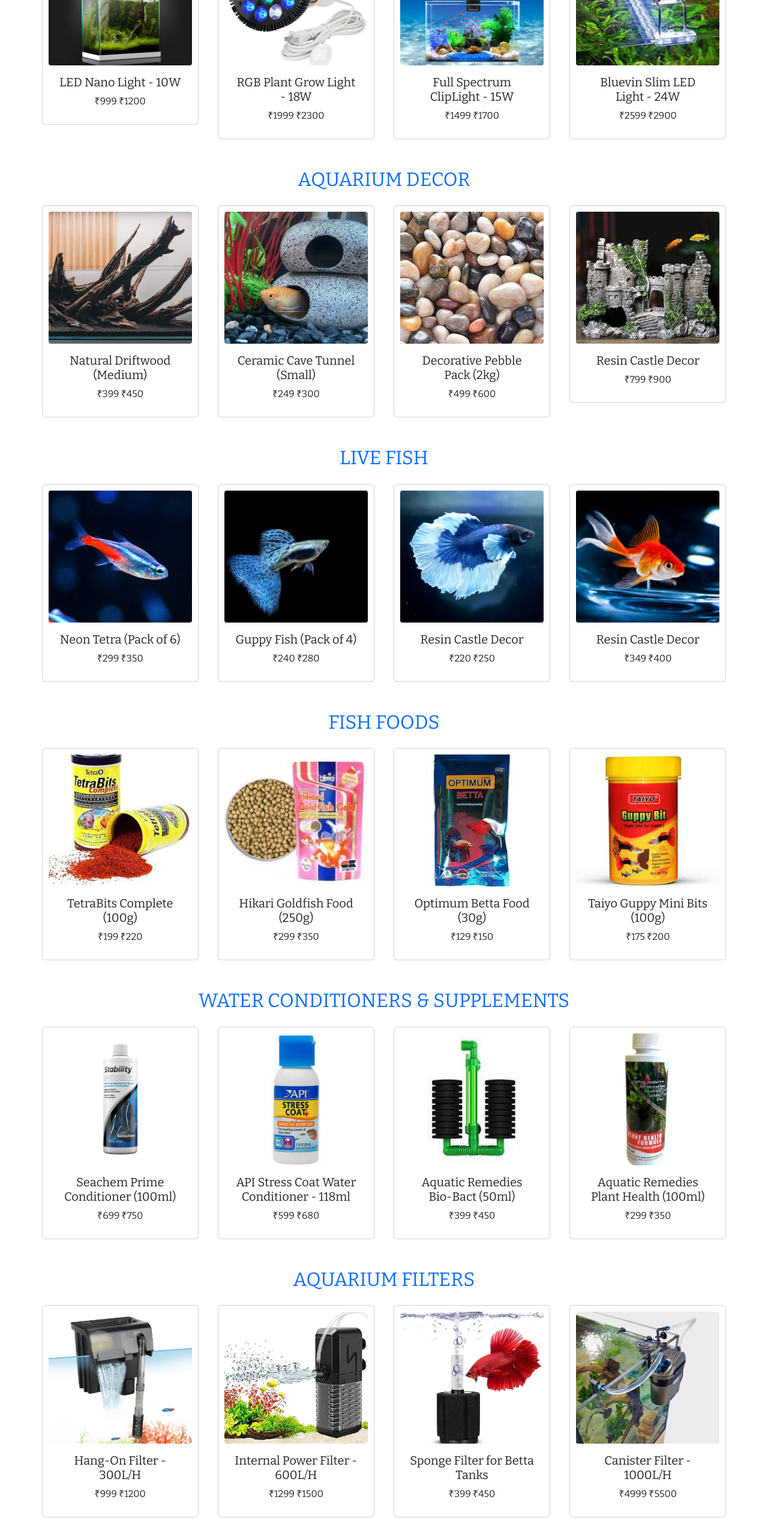
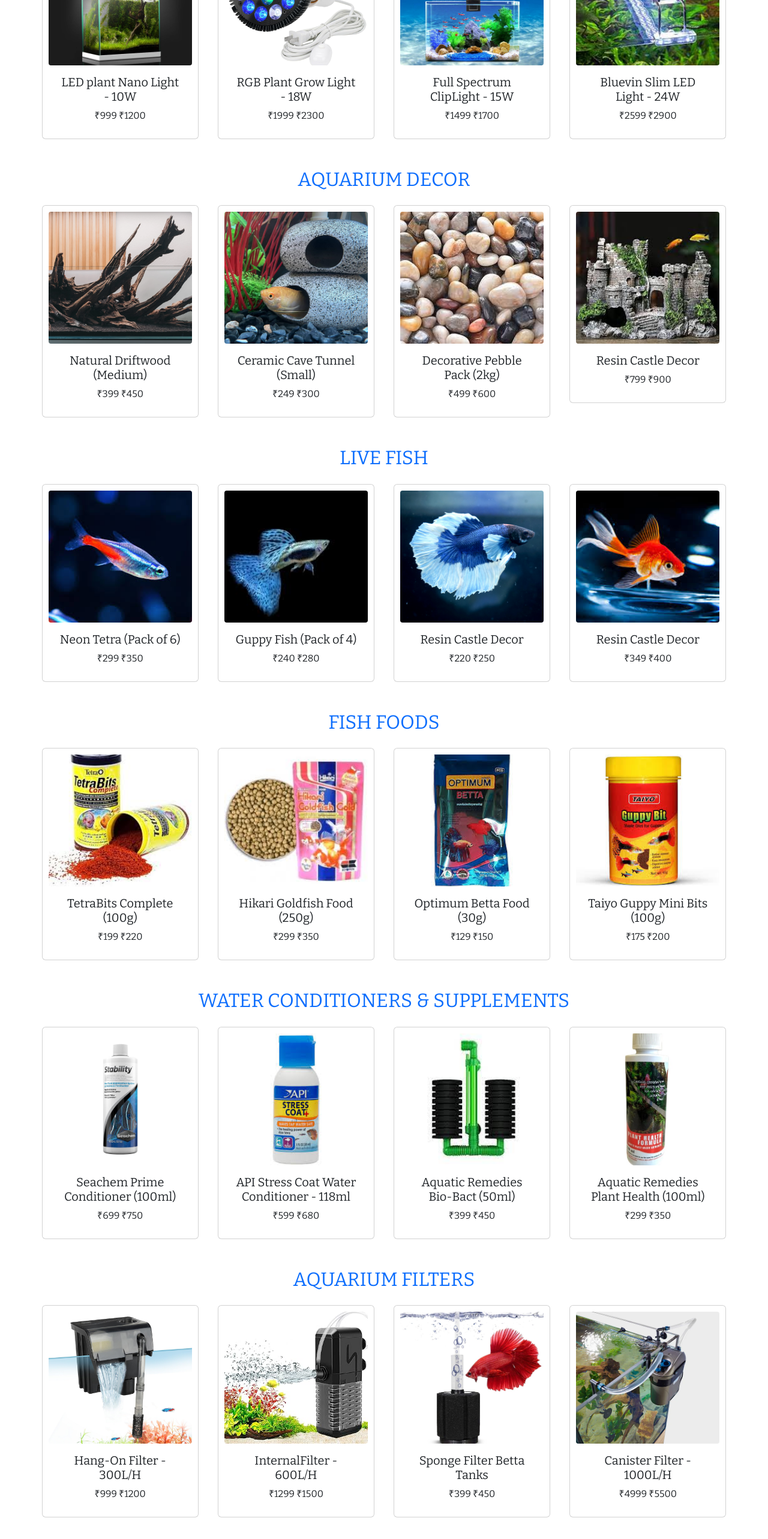
Before and after one commit to kalapriyadharshini/project, a React (Vite) app: page / in a window 1280 px wide. Shown: the part 2820-5386 px from the top of the page at 60% size. Built offline with nearby package versions, Linux system fonts and the light colour scheme; a web font is replaced by a local one.

Commit message:
Update Productdata.js

```diff
--- a/src/data/Productdata.js
+++ b/src/data/Productdata.js
@@ -79,7 +79,7 @@
   "Aquarium Lighting": [
 
   {
-    name: "LED Nano Light - 10W",
+    name: "LED plant  Nano Light - 10W",
     price: "₹1200",
     offer: "₹999",
     img: light1,
@@ -215,13 +215,13 @@
     img: filter1,
   },
   {
-    name: "Internal Power Filter - 600L/H",
+    name: "InternalFilter - 600L/H",
     price: "₹1500",
     offer: "₹1299",
     img: filter2,
   },
   {
-    name: "Sponge Filter for Betta Tanks",
+    name: "Sponge Filter Betta Tanks",
     price: "₹450",
     offer: "₹399",
     img: filter3,
```
